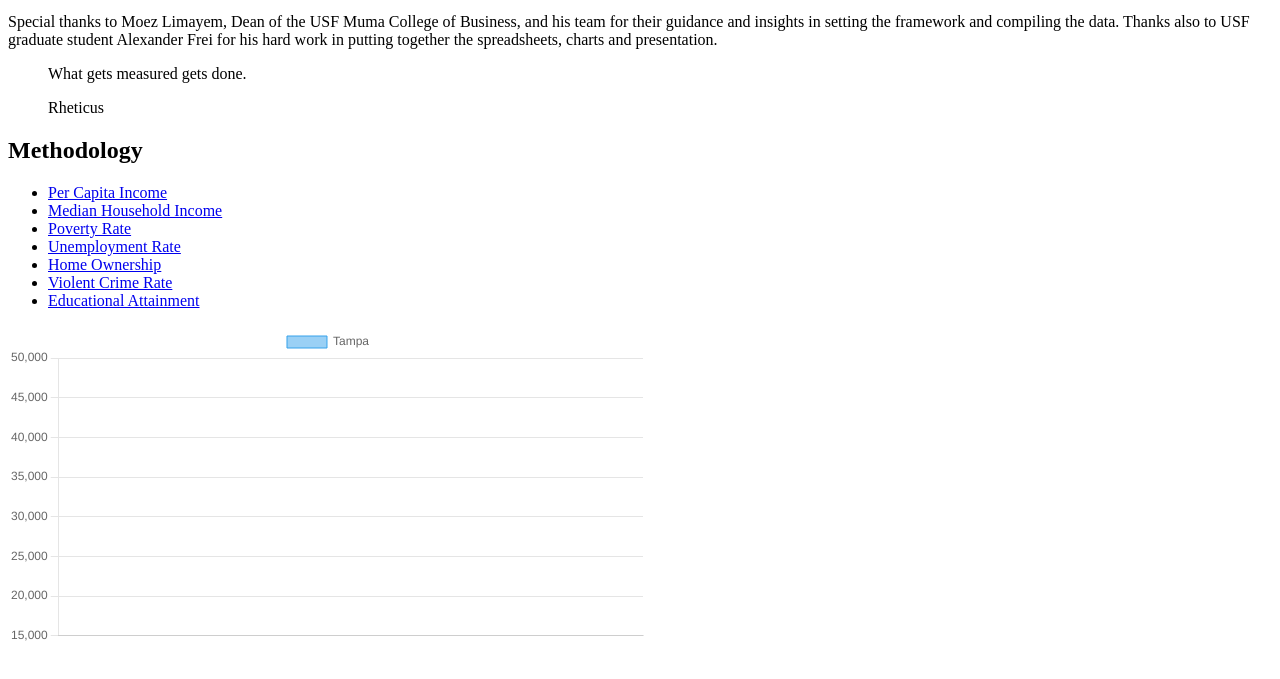
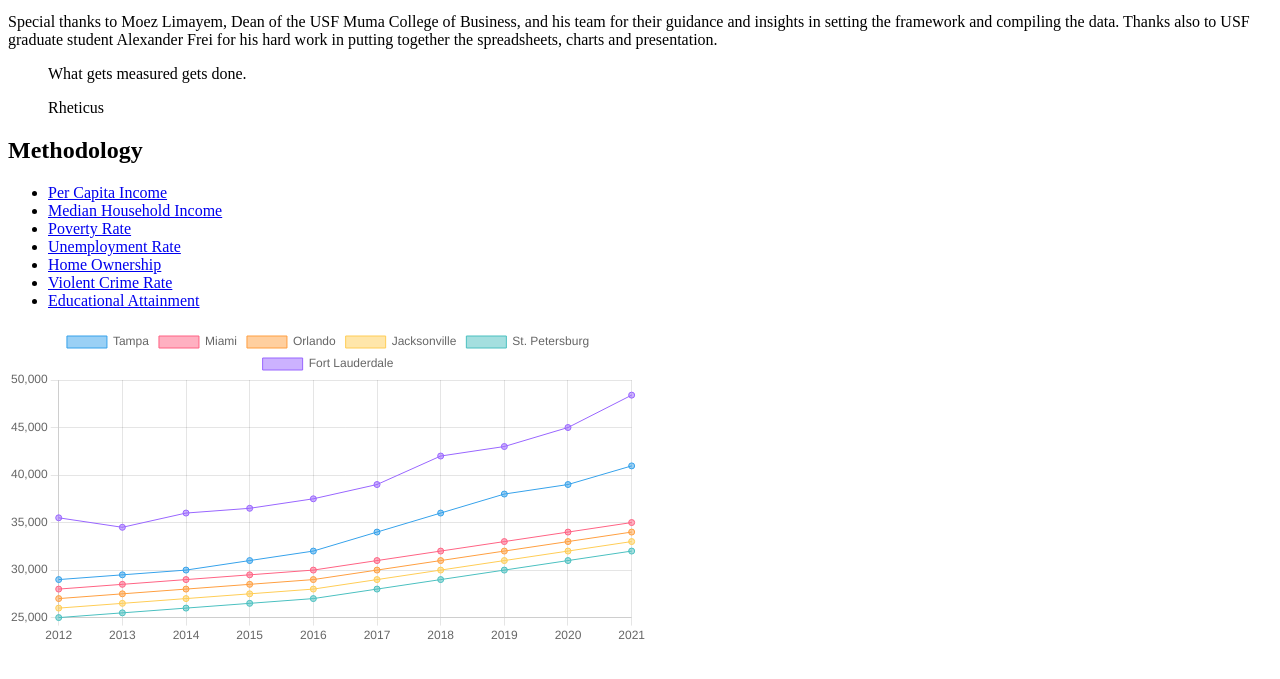
Before and after one commit to Web-Janitor-Consulting/tampa-scorecard, an Eleventy site: page src/index.html in a window 1280 px wide. Shown: the part 119-798 px from the top of the page. Built offline with nearby package versions, Linux system fonts and the light colour scheme; Eleventy itself is replaced by a stand-in of ours; files that its build step writes are made by us from their sources.

Commit message:
fix: loop through json file and plot chart

```diff
--- a/src/main.js
+++ b/src/main.js
@@ -1,27 +1,34 @@
 fetch('pci.json')
     .then(response => response.json())
     .then(data => {
-        const cpiTPA = data;
-        console.log(cpiTPA);
+        const datasets = [];
+
+        for (let i = 0; i < data.length; i++) {
+            const cityData = data[i].data;
+            const cityName = data[i].city;
+
+            datasets.push({
+                label: cityName,
+                data: cityData.map(row => row.amount),
+                borderWidth: 1
+            });
+        }
 
         const ctx = document.getElementById('pci');
 
         new Chart(ctx, {
             type: 'line',
             data: {
-                labels: cpiTPA.map(row => row.year),
-                datasets: [{
-                    label: 'Tampa',
-                    data: cpiTPA.map(row => row.amount),
-                    borderWidth: 1
-                }]
+                labels: data[0].data.map(row => row.year),
+                datasets: datasets
             },
             options: {
                 scales: {
-                    y: {
-                        min: 15000,
-                        max: 50000,
-                    }
+                    yAxes: [{
+                        ticks: {
+                            beginAtZero: true
+                        }
+                    }]
                 }
             }
         });
```
